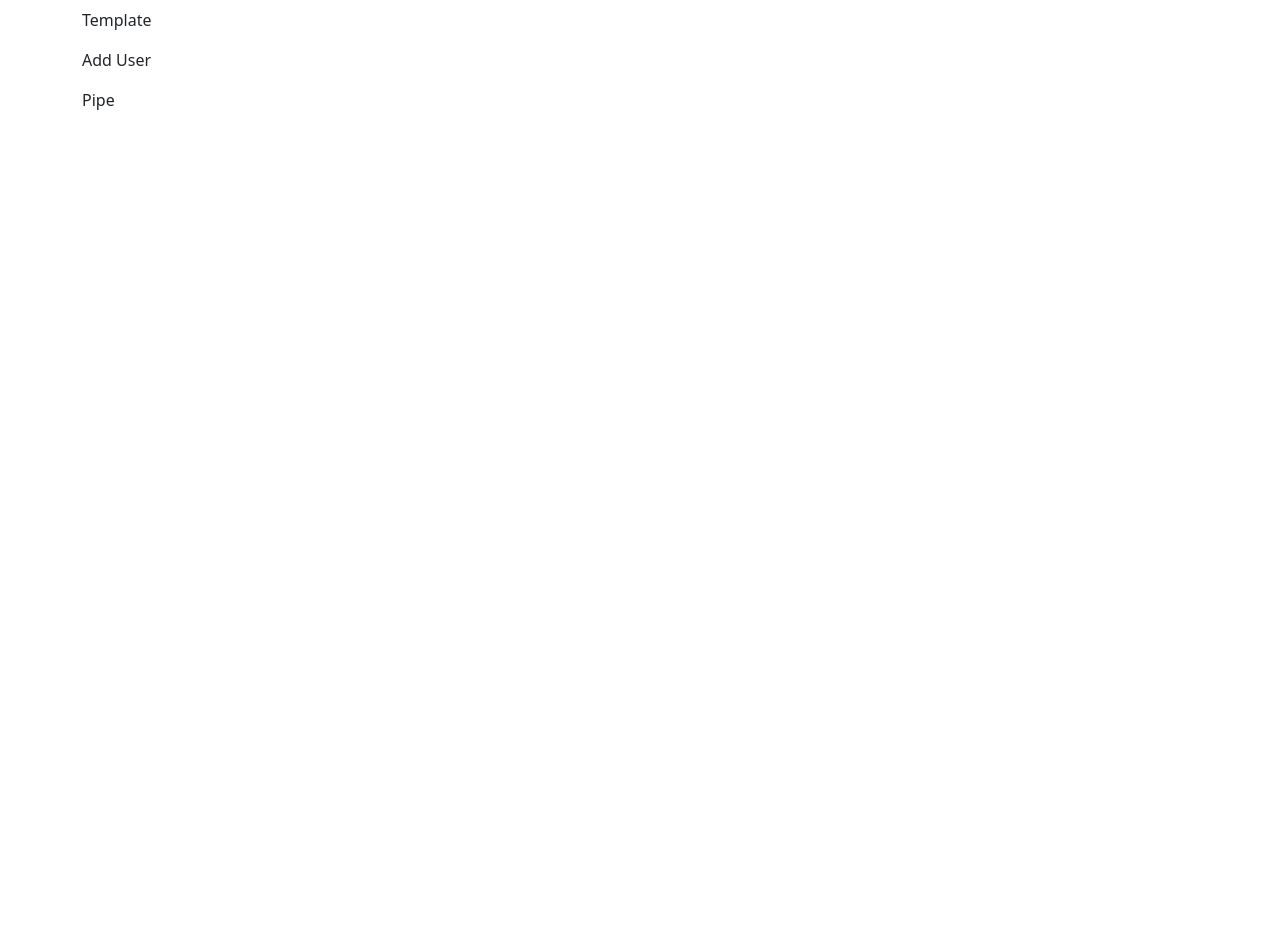
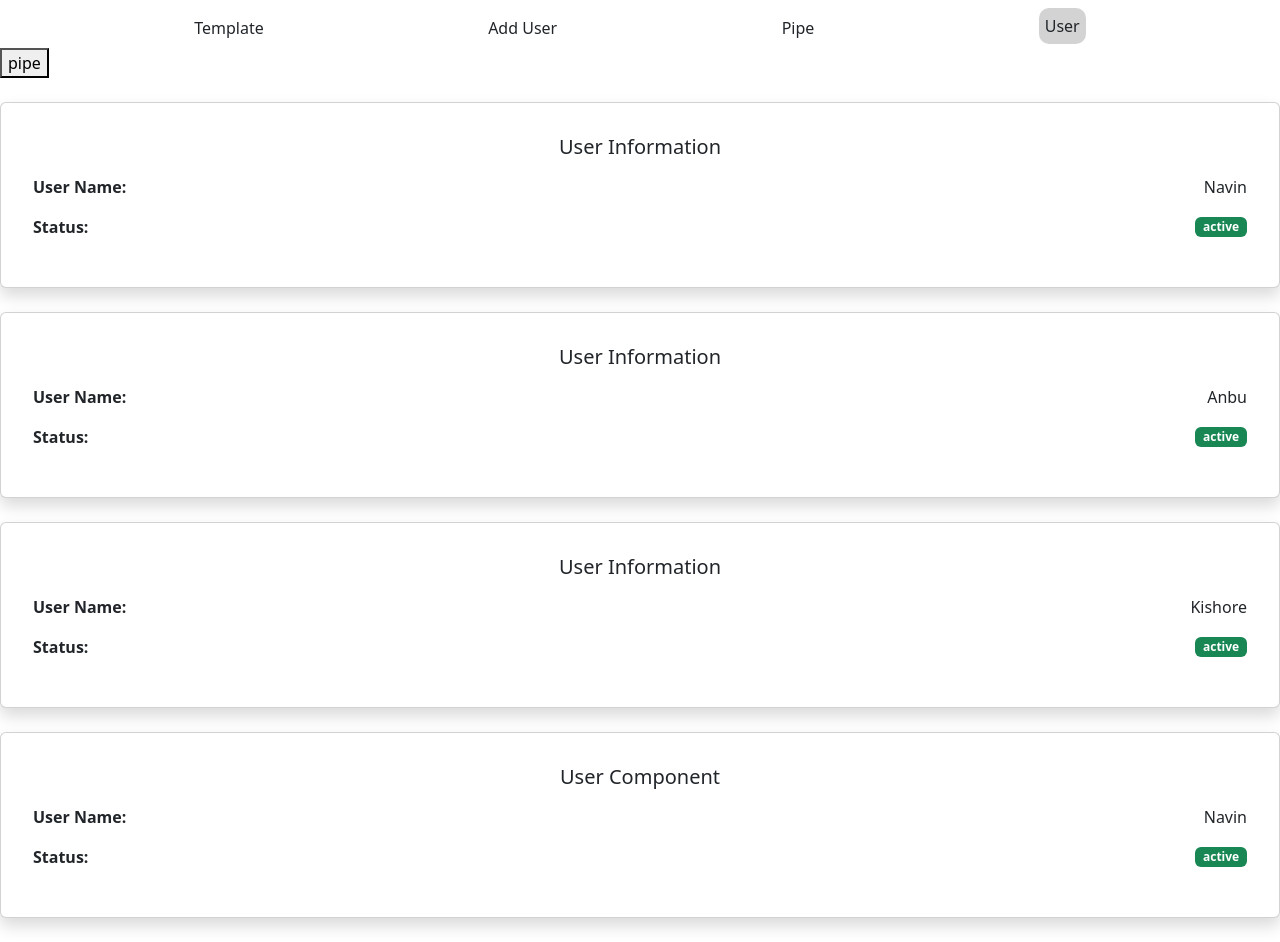
Before and after one commit to navinknd/AngularCourse, an Angular app: page /user/1 in a window 1280 px wide. Before the commit this address led to /. Before the commit the page ends 800 px from the top, so only its background shows below. Built offline with nearby package versions, Linux system fonts and the light colour scheme.

Commit message:
route advanced concepts

```diff
--- a/src/app/DI/add-user/add-user.component.ts
+++ b/src/app/DI/add-user/add-user.component.ts
@@ -14,7 +14,7 @@ export class AddUserComponent implements OnInit {
   constructor(private userService: DiUserService) { }
 
   ngOnInit(): void {
-    this.userService.statusUpdated.subscribe((data: { status: string, index: number }) => {
+    this.userService.statusUpdated.subscribe((data: { name: string, status: string, id?: number }) => {
       console.log(data, "dataaaaaaaaaa");
     })
   }
--- a/src/app/DI/di-user.service.ts
+++ b/src/app/DI/di-user.service.ts
@@ -7,16 +7,19 @@ import { EventEmitter } from "@angular/core"
 
 export class DiUserService {
 
-  users: { name: string, status: string }[] = [
+  users: { name: string, status: string, id?: number }[] = [
     {
+      id: 1,
       name: "Navin",
       status: "active"
     },
     {
+      id: 2,
       name: "Anbu",
       status: "active"
     },
     {
+      id: 3,
       name: "Kishore",
       status: "active"
     }
@@ -38,4 +41,10 @@ export class DiUserService {
     }
     this.statusUpdated.emit(user)
   }
+
+  getUserById(id: number) {
+    console.log(id,"id????????????",typeof id);
+
+    return this.users.find(user => user.id === id)
+  }
 }
--- a/src/app/DI/user/user.component.html
+++ b/src/app/DI/user/user.component.html
@@ -1,6 +1,6 @@
 <div class="card shadow p-3 mb-4 bg-white rounded">
   <div class="card-body">
-    <h5 class="card-title text-center">User Information</h5>
+    <h5 class="card-title text-center">User Component</h5>
     <div class="d-flex justify-content-between align-items-center my-3">
       <span class="fw-bold">User Name:</span>
       <span>{{ user?.name }}</span>
@@ -15,13 +15,13 @@
         {{ user?.status }}
       </span>
     </div>
-    <div class="text-center mt-4">
+    <!-- <div class="text-center mt-4">
       <button class="btn btn-success me-2" (click)="onUpdateStatus('active')">
         Set Active
       </button>
       <button class="btn btn-danger" (click)="onUpdateStatus('inactive')">
         Set Inactive
       </button>
-    </div>
+    </div> -->
   </div>
 </div>
--- a/src/app/DI/user/user.component.ts
+++ b/src/app/DI/user/user.component.ts
@@ -1,5 +1,6 @@
 import { Component, EventEmitter, Input, OnInit, Output } from '@angular/core';
 import { DiUserService } from '../di-user.service';
+import { ActivatedRoute } from '@angular/router';
 
 @Component({
   selector: 'besant-user',
@@ -8,17 +9,24 @@ import { DiUserService } from '../di-user.service';
   // providers: [DiUserService]
 })
 export class UserComponent implements OnInit {
-
-  @Input() user!: { name: string, status: string }
-  @Input() index!: number
-  @Output() uStatus: EventEmitter<string> = new EventEmitter<string>();
-  constructor(private userService: DiUserService) { }
+  userId!: number
+  user!:any
+  // @Input() user!: { name: string, status: string }
+  // @Input() index!: number
+  // @Output() uStatus: EventEmitter<string> = new EventEmitter<string>();
+  constructor(private userService: DiUserService, private activeRouter: ActivatedRoute) { }
 
   ngOnInit(): void {
+    this.activeRouter.params.subscribe(param => {
+      console.log(param, "param");
+      this.userId = +param["userId"]
+      // this.userId = Number(param["userId"])
+      this.user = this.userService.getUserById(this.userId)
+    })
   }
 
   onUpdateStatus(status: string) {
     // this.uStatus.emit(status)
-    this.userService.updateStatus(this.index, status)
+    // this.userService.updateStatus(this.index, status)
   }
 }
--- a/src/app/app.component.html
+++ b/src/app/app.component.html
@@ -1,15 +1,64 @@
 <div class="container">
-  <ul class="navbar-nav">
+  <ul class="navbar-nav mt-2">
     <li class="nav-item">
-      <a class="nav-link active" aria-current="page" href="/">Template</a>
+      <a
+        class="nav-link"
+        aria-current="page"
+        routerLink="/"
+        routerLinkActive="active"
+        [routerLinkActiveOptions]="{ exact: true }"
+        >Template</a
+      >
     </li>
     <li class="nav-item">
-      <a class="nav-link" href="/add-user">Add User </a>
+      <a class="nav-link" routerLink="/add-user" routerLinkActive="active"
+        >Add User
+      </a>
     </li>
     <li class="nav-item">
-      <a class="nav-link" href="/pipe"> Pipe </a>
+      <a
+        class="nav-link"
+        [routerLink]="['/pipe']"
+        [queryParams]="{ userName: 'navin' }"
+        routerLinkActive="active"
+      >
+        Pipe
+      </a>
+    </li>
+    <li class="nav-item">
+      <a class="nav-link" [routerLink]="['/user']" routerLinkActive="active">
+        User
+      </a>
     </li>
   </ul>
 </div>
 
+<button (click)="goToPage('/pipe', 'navin')">pipe</button>
+
+<ng-container *ngFor="let user of users">
+  <div
+    class="card shadow p-3 my-4 bg-white rounded"
+    (click)="goToPage('/user', '', user.id)"
+  >
+    <!-- [routerLink]="['/user', user.id]" -->
+    <div class="card-body">
+      <h5 class="card-title text-center">User Information</h5>
+      <div class="d-flex justify-content-between align-items-center my-3">
+        <span class="fw-bold">User Name:</span>
+        <span>{{ user?.name }}</span>
+      </div>
+      <div class="d-flex justify-content-between align-items-center my-3">
+        <span class="fw-bold">Status:</span>
+        <span
+          class="badge"
+          [class.bg-success]="user.status === 'active'"
+          [class.bg-danger]="user.status === 'inactive'"
+        >
+          {{ user?.status }}
+        </span>
+      </div>
+    </div>
+  </div>
+</ng-container>
+
 <router-outlet></router-outlet>
--- a/src/app/app.component.scss
+++ b/src/app/app.component.scss
@@ -5,3 +5,19 @@
 // p{
 //     color: red;
 // }
+
+.navbar-nav {
+    display: flex !important;
+    flex-direction: row;
+    justify-content: space-around
+}
+
+.active {
+    background-color: lightgray;
+    border-radius: 10px;
+    color: rgb(198, 19, 19);
+    padding: 6px;
+}
+.card{
+    cursor: pointer;
+}
--- a/src/app/app.component.ts
+++ b/src/app/app.component.ts
@@ -1,5 +1,6 @@
 import { Component, OnInit, ViewChild } from '@angular/core';
 import { DiUserService } from './DI/di-user.service';
+import { Router } from '@angular/router';
 @Component({
   selector: 'app-root',
   templateUrl: './app.component.html',
@@ -8,16 +9,26 @@ import { DiUserService } from './DI/di-user.service';
 })
 
 export class AppComponent {
-  users: { name: string, status: string }[] = []
+  users: { name: string, status: string, id?: number }[] = []
 
-  constructor(private userService: DiUserService) { }
+  constructor(private userService: DiUserService, private router: Router) { }
 
   ngOnInit(): void {
     this.users = this.userService.users
+    console.log(this.users);
   }
 
   getStatus(status: string) {
     console.log(status, "from getStatus fun");
+  }
 
+  goToPage(route: string, queryParams: string, params?: number) {
+    if (queryParams) {
+      this.router.navigate([route], { queryParams: { userName: queryParams } })
+    } else if (params) {
+      this.router.navigate([route, params])
+    } else {
+      this.router.navigate([route])
+    }
   }
 }
--- a/src/app/app.module.ts
+++ b/src/app/app.module.ts
@@ -40,6 +40,10 @@ const route: Routes = [
   {
     path: "pipe",
     component: PipesComponent
+  },
+  {
+    path: "user/:userId",
+    component: UserComponent
   }
 ]
 @NgModule({
--- a/src/app/components/pipes/pipes.component.ts
+++ b/src/app/components/pipes/pipes.component.ts
@@ -1,4 +1,5 @@
 import { Component, OnInit } from '@angular/core';
+import { ActivatedRoute } from '@angular/router';
 
 type TList = {
   userId: string;
@@ -16,6 +17,7 @@ type TList = {
   styleUrls: ['./pipes.component.scss']
 })
 export class PipesComponent implements OnInit {
+  userId!: string
   list: TList[] = [
     {
       "userId": "DIA001",
@@ -81,12 +83,19 @@ export class PipesComponent implements OnInit {
       "price": 3600
     }
   ]
-  constructor() { }
+  constructor(private activeRouter: ActivatedRoute) { }
 
   ngOnInit(): void {
     // setInterval(() => {
     //   console.log("change detected...");
     // }, 1000);
+
+    this.activeRouter.queryParams.subscribe(data => {
+      console.log(data, "activeRouter");
+      this.userId = data['userName']
+      console.log(this.userId);
+
+    })
   }
 
 }
```
